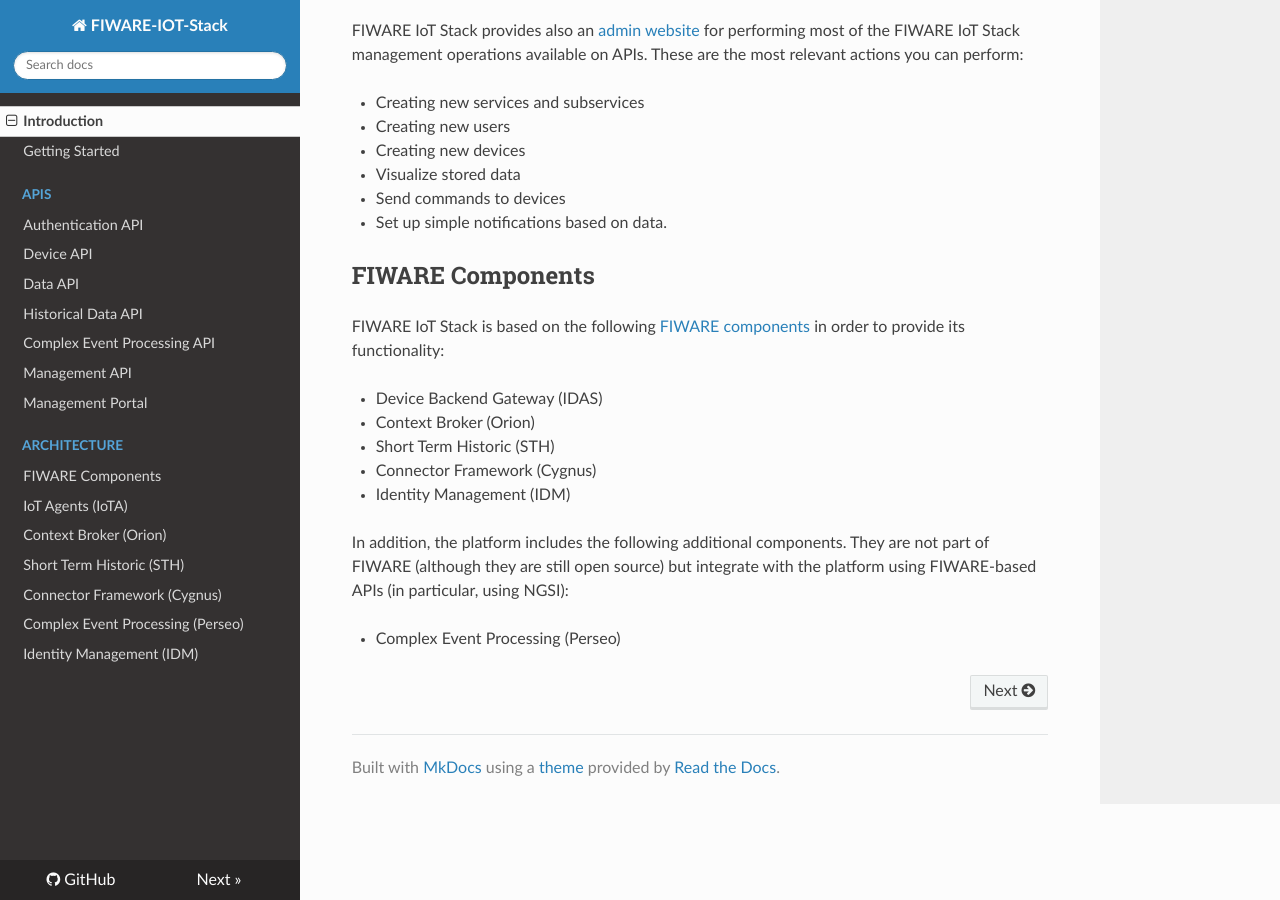
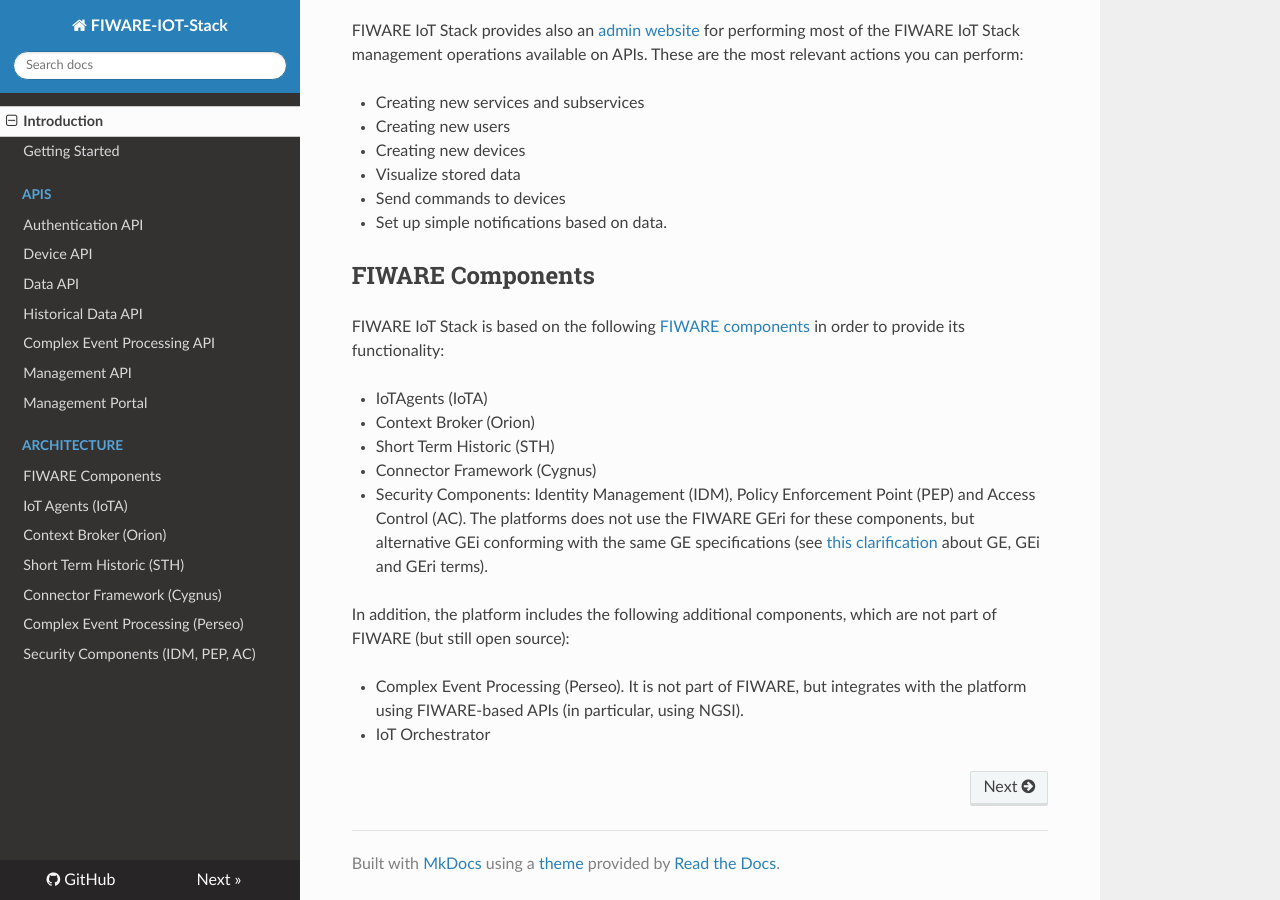
Before and after one commit to telefonicaid/thinking-cities, an MkDocs documentation site: the page built from docs/index.md, in a window 1280 px wide and 900 px high, scrolled down 792 px. Built offline with MkDocs 1.6.1, drawn with Linux system fonts in a browser that asks for light colours; nearby versions of some CDN libraries; old or Windows-style settings are respelled for this version of MkDocs.

Commit message:
FIX general index and security compoments information

```diff
--- a/docs/index.md
+++ b/docs/index.md
@@ -37,13 +37,15 @@
 
 FIWARE IoT Stack is based on the following [FIWARE components](walkthrough.md) in order to provide its functionality:
 
-- Device Backend Gateway (IDAS)
+- IoTAgents (IoTA)
 - Context Broker (Orion)
 - Short Term Historic (STH)
 - Connector Framework (Cygnus)
-- Identity Management (IDM)
+- Security Components: Identity Management (IDM), Policy Enforcement Point (PEP) and Access Control (AC). The platforms does not
+  use the FIWARE GEri for these components, but alternative GEi conforming with the same GE specifications (see
+  [this clarification](https://ask.fiware.org/question/1/what-is-a-fiware-ge-and-a-gei/) about GE, GEi and GEri terms).
 
-In addition, the platform includes the following additional components. They are not part of FIWARE (although
-they are still open source) but integrate with the platform using FIWARE-based APIs (in particular, using NGSI):
+In addition, the platform includes the following additional components, which are not part of FIWARE (but still open source):
 
-- Complex Event Processing (Perseo)
+- Complex Event Processing (Perseo). It is not part of FIWARE, but integrates with the platform using FIWARE-based APIs (in particular, using NGSI).
+- IoT Orchestrator
--- a/mkdocs.yml
+++ b/mkdocs.yml
@@ -25,4 +25,4 @@
     - 'Short Term Historic (STH)': 'sth.md'
     - 'Connector Framework (Cygnus)': 'cygnus.md'
     - 'Complex Event Processing (Perseo)': 'cep.md'
-    - 'Identity Management (IDM)': 'idm.md'
+    - 'Security Components (IDM, PEP, AC)': 'security.md'
```
Also changed, not shown: docs/authentication_api.md (+1 -1 lines), docs/security.md (renamed from docs/idm.md).
